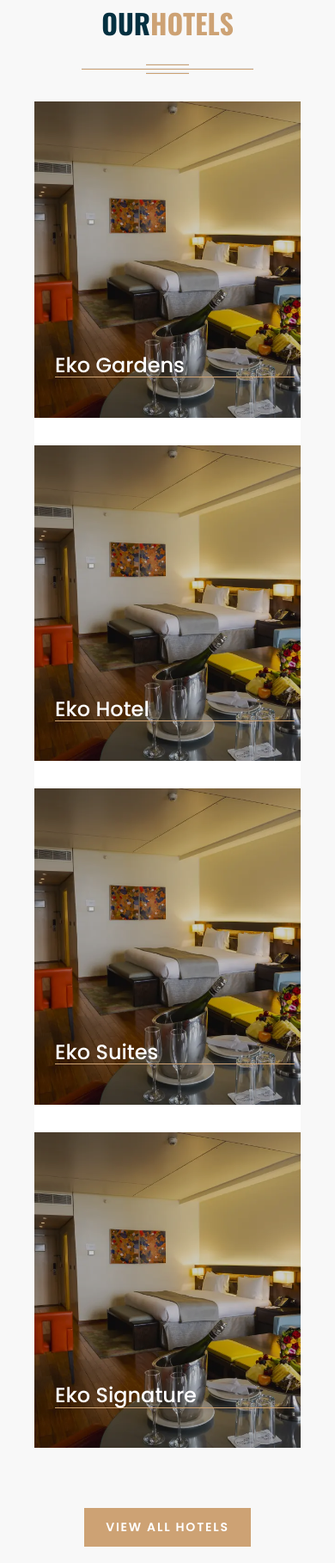
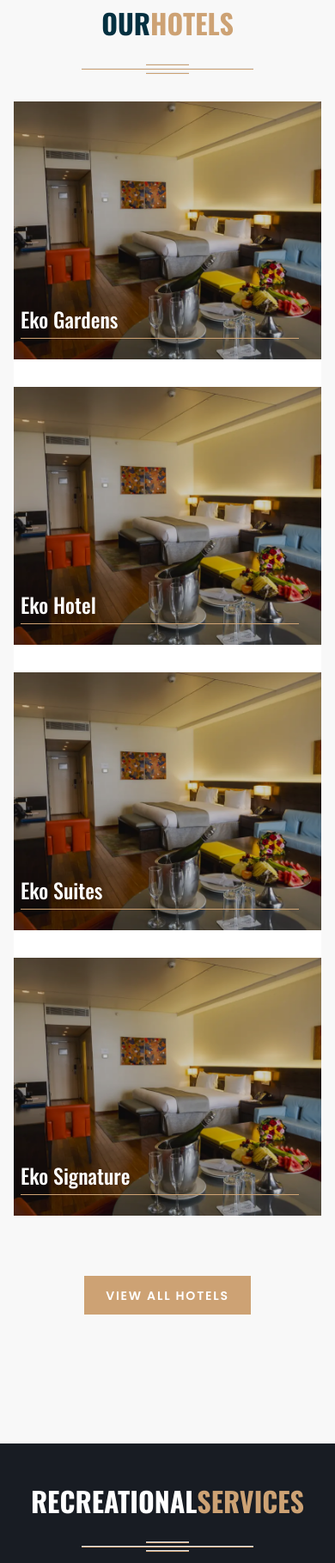
Before and after one commit to CHIBUZOR-coder/AnchrosoftAssignment, a website: page Tailwind2/public/index.html in a window 390 px wide. Shown: the part 2686-4504 px from the top of the page at 86% size. Drawn offline with nearby package versions, Linux system fonts and the light colour scheme; a web font is replaced by a local one.

Commit message:
fixed media tailwind scoped query for banner5 and chanched font-family of eko to Oswald

```diff
--- a/Tailwind2/public/index.html
+++ b/Tailwind2/public/index.html
@@ -505,7 +505,7 @@
     <!-- ******************************************** -->
 
     <!-- Banner5-->
-    <div class="banner5  bg-banner5 py-20  px-10">
+    <div class="banner5  bg-banner5 py-20 px-4 md:px-10">
         <div py-10 px-12">
 
 
@@ -524,7 +524,7 @@
 
         <div class="griddiv grid grid-cols-1 gap-8 md:grid-cols-2 bg-header  ">
             <div class="frame">
-                <div class="fchild relative bg-[url('./images/box4.jpg')]  h-[367.469px] bg-center bg-cover">
+                <div class="fchild relative bg-[url('./images/box4.jpg')]  bg-center bg-cover">
                     <div
                         class="w-full h-full relative transition-all ease-in-out duration-700 Eko bg-trans hover:bg-transxl">
 
@@ -536,7 +536,7 @@
                         <span class="absolute px-2 eko  bottom-4 w-full">
                             <p class="text-white boxtext">
                                 Eko Gardens</p>
-                            <p class="bg-headerBtnText h-[1px]  w-full"></p>
+                            <p class="bg-headerBtnText h-[1px] horizon  w-full"></p>
                         </span>
 
                         <span class="Alinks flex justify-center gap-3 text-headerBtnText">
@@ -571,7 +571,7 @@
             </div>
 
             <div class="frame ">
-                <div class="fchild relative bg-[url('./images/box4.jpg')]  h-[367.469px] bg-center bg-cover">
+                <div class="fchild relative bg-[url('./images/box4.jpg')]   bg-center bg-cover">
                     <div
                         class="w-full h-full relative transition-all ease-in-out duration-700 Eko bg-trans hover:bg-transxl">
 
@@ -582,7 +582,56 @@
                         <span class="absolute px-2 eko  bottom-4 w-full">
                             <p class="text-white ">
                                 Eko Hotel</p>
-                            <p class="bg-headerBtnText h-[1px]  w-full"></p>
+                            <p class="bg-headerBtnText h-[1px] horizon  w-full"></p>
+                        </span>
+
+                        <span class="Alinks flex justify-center gap-3 text-headerBtnText">
+                            <a href="#" class="alinks relative ">
+                                <span class="texttt">
+                                    Book Now
+                                </span>
+                                <span class="house ">
+                                    <span class="clr">
+                                        <i class="fa-solid fa-chevron-right"></i>
+                                    </span>
+                                    <span class="clrr">
+                                        <i class="fa-solid fa-chevron-right"></i>
+                                    </span>
+                                </span>
+                            </a>
+                            <a href="#" class="alinks relative">
+                                <span class="texttt">View More</span>
+                                <span class="house ">
+                                    <span class="clr">
+                                        <i class="fa-solid fa-chevron-right"></i>
+                                    </span>
+                                    <span class="clrr">
+                                        <i class="fa-solid fa-chevron-right"></i>
+                                    </span>
+                                </span>
+                            </a>
+                        </span>
+
+                    </div>
+                </div>
+            </div>
+            <div class="frame ">
+                <div class="fchild relative bg-[url('./images/box4.jpg')]   bg-center bg-cover">
+                    <div
+                        class="w-full h-full relative transition-all ease-in-out duration-700 Eko bg-trans hover:bg-transxl">
+
+                        <p class="ekoo">
+                            Eko Suites is tucked in the most discreet part of the property with 88 large suites. The
+                            property offers a peaceful,
+                            quiet and relaxing ambience.
+                        </p>
+
+                        <span class="absolute px-2 eko  bottom-4 w-full">
+                            <p class="text-white ">
+
+                                Eko Suites
+                            </p>
+                            <p class="bg-headerBtnText h-[1px] horizon  w-full "></p>
                         </span>
 
                         <span class="Alinks flex justify-center gap-3 text-headerBtnText">
@@ -616,25 +665,25 @@
                 </div>
             </div>
 
-
             <div class="frame ">
-                <div class="fchild relative bg-[url('./images/box4.jpg')] h-[367.469px] bg-center bg-cover">
+                <div class="fchild relative bg-[url('./images/box4.jpg')] bg-center bg-cover">
                     <div
                         class="w-full h-full relative transition-all ease-in-out duration-700 Eko bg-trans hover:bg-transxl">
 
                         <p class="ekoo">
-                            Eko Suites is tucked in the most discreet part of the property with 88 large suites. The
-                            property
-                            offers a peaceful,
-                            quiet and relaxing ambience.
+                            Caring comes easily to those of us who are privileged to cater to you at Eko Signature. The
+                            vibrant colours of the
+                            furnishing indulges you
                         </p>
 
                         <span class="absolute px-2 eko  bottom-4 w-full">
                             <p class="text-white ">
-                                Eko Suites</p>
-                            <p class="bg-headerBtnText h-[1px]  w-full"></p>
+                                Eko Signature
+                            </p>
+                            <p class="bg-headerBtnText h-[1px] horizon  w-full"></p>
                         </span>
-                        <span class="Alinks flex justify-center gap-3  text-headerBtnText">
+
+                        <span class="Alinks flex justify-center gap-3 text-headerBtnText">
                             <a href="#" class="alinks relative ">
                                 <span class="texttt">
                                     Book Now
@@ -665,52 +714,6 @@
                 </div>
             </div>
 
-            <div class="frame ">
-                <div class="fchild relative bg-[url('./images/box4.jpg')] h-[367.469px] bg-center bg-cover">
-                    <div
-                        class="w-full h-full relative transition-all ease-in-out duration-700 Eko bg-trans hover:bg-transxl">
-
-                        <p class="ekoo">
-                            Caring comes easily to those of us who are privileged to cater to you at Eko Signature. The
-                            vibrant colours of the
-                            furnishing indulges you
-                        </p>
-
-                        <span class="absolute px-2 eko  bottom-4 w-full">
-                            <p class="text-white ">
-                                Eko Signature</p>
-                            <p class="bg-headerBtnText h-[1px]  w-full"></p>
-                        </span>
-                        <span class="Alinks flex justify-center gap-3  text-headerBtnText">
-                            <a href="#" class="alinks relative ">
-                                <span class="texttt">
-                                    Book Now
-                                </span>
-                                <span class="house ">
-                                    <span class="clr">
-                                        <i class="fa-solid fa-chevron-right"></i>
-                                    </span>
-                                    <span class="clrr">
-                                        <i class="fa-solid fa-chevron-right"></i>
-                                    </span>
-                                </span>
-                            </a>
-                            <a href="#" class="alinks relative">
-                                <span class="texttt">View More</span>
-                                <span class="house ">
-                                    <span class="clr">
-                                        <i class="fa-solid fa-chevron-right"></i>
-                                    </span>
-                                    <span class="clrr">
-                                        <i class="fa-solid fa-chevron-right"></i>
-                                    </span>
-                                </span>
-                            </a>
-                        </span>
-
-                    </div>
-                </div>
-            </div>
 
         </div>
 
@@ -904,6 +907,7 @@
 
         </div>
 
+        <div class="flex flex-col gap-5">
             <div class="Aflex flex justify-center  flex-col md:flex-row items-start justify-items-stretch px-2 gap-5">
                 <div class="Aflextchild  Aflextchi">
                     <div class="mge bg-[url('./images/sky-restaurant.jpg')] bg-center bg-cover">
@@ -915,7 +919,8 @@
                                 THE SKY RESTAURANT
                             </span>
                             <p class="skychld">
-                            Situated at the tallest Penthouse of Eko Hotel, the Sky Restaurant has a 'wow' factor that
+                                Situated at the tallest Penthouse of Eko Hotel, the Sky Restaurant has a 'wow' factor
+                                that
                                 is
                                 hard to dispute. It's a...
                             </p>
@@ -944,7 +949,8 @@
                                 ATARODO
                             </span>
                             <p class="skychld">
-                            The Atarodo is an infusion of afro-centric food culture. The menu is the brain-child of our
+                                The Atarodo is an infusion of afro-centric food culture. The menu is the brain-child of
+                                our
                                 British Nigerian c...
                             </p>
                             <div class="skychlda  ">
@@ -972,7 +978,8 @@
                                 LAGOON BREEZE
                             </span>
                             <p class="skychld">
-                            Located by the swimming pool, the Lagoon Breeze Restaurant is loved by those who know Lagos
+                                Located by the swimming pool, the Lagoon Breeze Restaurant is loved by those who know
+                                Lagos
                                 and
                                 appreciate nicely pre...
                             </p>
@@ -1024,7 +1031,8 @@
                                 THE SKY RESTAURANT
                             </span>
                             <p class="skychld">
-                            Situated at the tallest Penthouse of Eko Hotel, the Sky Restaurant has a 'wow' factor that
+                                Situated at the tallest Penthouse of Eko Hotel, the Sky Restaurant has a 'wow' factor
+                                that
                                 is
                                 hard to dispute. It's a...
                             </p>
@@ -1053,7 +1061,8 @@
                                 ATARODO
                             </span>
                             <p class="skychld">
-                            The Atarodo is an infusion of afro-centric food culture. The menu is the brain-child of our
+                                The Atarodo is an infusion of afro-centric food culture. The menu is the brain-child of
+                                our
                                 British Nigerian c...
                             </p>
                             <div class="skychlda  ">
@@ -1081,7 +1090,8 @@
                                 LAGOON BREEZE
                             </span>
                             <p class="skychld">
-                            Located by the swimming pool, the Lagoon Breeze Restaurant is loved by those who know Lagos
+                                Located by the swimming pool, the Lagoon Breeze Restaurant is loved by those who know
+                                Lagos
                                 and
                                 appreciate nicely pre...
                             </p>
@@ -1100,6 +1110,7 @@
                     </div>
                 </div>
 
+            </div>
         </div>
     </div>
 
--- a/Tailwind2/src/input.css
+++ b/Tailwind2/src/input.css
@@ -194,7 +194,7 @@
   @apply text-banner3Text2 text-[25px];
 }
 .pikk {
-  @apply  text-white;
+  @apply text-white;
 }
 
 .pikk {
@@ -289,22 +289,23 @@
   line-height: 28px;
   font-weight: 400;
 }
-/*
+
 .fchild {
-  @apply h-[367px];
-} */
+  @apply h-[300px]   md:h-[367.469px];
+}
 
 .eko {
   @apply top-[80%];
 }
 
 .Eko {
-  @apply px-4;
+  @apply px-0 md:px-4;
 }
 /* Initial position for .eko */
 .eko {
   position: absolute;
   font-size: 24px;
+   font-family: Oswald, sans-serif;
   font-weight: 500;
   transition: top 0.6s ease-in-out; /* Smooth transition for top property */
   line-height: 26.4px;
@@ -332,6 +333,11 @@
   font-weight: 400;
 }
 
+
+
+.horizon {
+  @apply mt-2;
+}
 .Eko:hover .ekoo {
   top: 25%;
   opacity: 1;
@@ -361,7 +367,7 @@
 }
 
 .Eko:hover .Alinks {
-  top: 55%;
+  top: 70%;
   opacity: 1;
   visibility: visible;
   transition: top 0.3s ease-in-out, opacity 0.2s ease-in-out, visibility 0s 0.7s;
```
Also changed, not shown: Tailwind2/public/style.css. Lines whose indentation alone changed are shown as unchanged.
